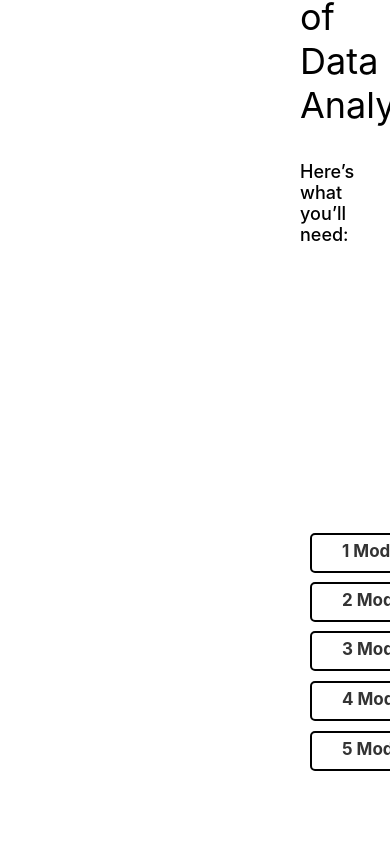
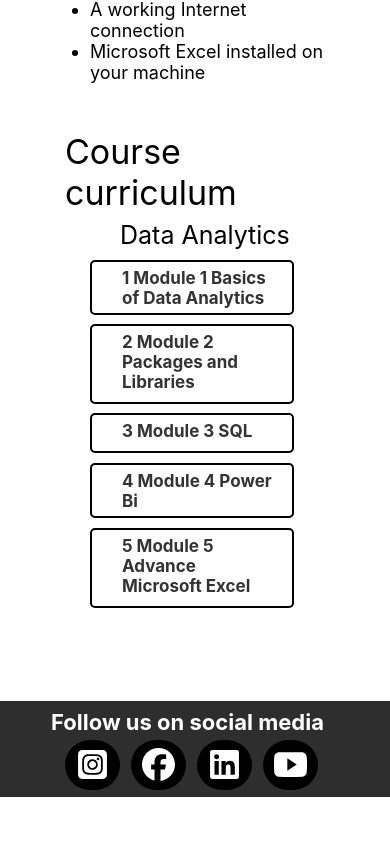
Before and after one commit to Vishal7489/TDS-Project, a React (Create React App) app: page /DataScience in a window 390 px wide. Shown: the part 4939-5784 px from the top of the page. After the commit the page ends 5736 px from the top, so only its background shows below. Built offline with nearby package versions, Linux system fonts and the light colour scheme.

Commit message:
First Commit

```diff
--- a/src/Component/AboutCourse.jsx
+++ b/src/Component/AboutCourse.jsx
@@ -17,7 +17,7 @@ const AboutCourse = () => {
       <li className="Course_para">Wants to start their journey into business analytics or data science</li>
       </ul>
     </div>
-     <div>
+     <div >
      <h1 className="Course2">What do you need to get started with the <br/>
         Fundamental of Data Analytics</h1>
      </div>
@@ -34,7 +34,7 @@ const AboutCourse = () => {
      <div className="course_curriculam">
      <h1 className="curriculam">Course curriculum</h1>
      <h2 className="curriculam_Heading">Data Analytics</h2>
-     <div>
+     <div className="curriculam_module">
       <h2 className="curriculam_para1">1     Module 1 Basics of Data Analytics</h2>
       <h2 className="curriculam_para2">2   Module 2 Packages and Libraries</h2>
       <h2 className="curriculam_para3">3   Module 3 SQL</h2>
--- a/src/Styles/AboutCourse.css
+++ b/src/Styles/AboutCourse.css
@@ -53,6 +53,14 @@ padding-left:300px;
 font-size:36px;
 font-weight:400;
 }
+@media(max-width:430px){
+.Course2{
+position:relative;
+right:210px;
+width:240px;
+bottom:15px;
+}
+}
 .Course3{
 padding-left:300px;
 position:relative;
@@ -66,16 +74,39 @@ font-size:18px;
 font-weight:400;
 font-size:18px;
 }
+@media(max-width:430px){
+.Course4{
+position:relative;
+right:210px;
+width:200px;
+}
+}
 .Course6{
 width:400px;
 position:relative;
 left:70px;
+}
+@media(max-width:430px){
+.Course5{
+position:relative;
+right:320px;
+width:240px;
+font-size:700;
+}
 }
 .curriculam{
 padding-left:500px;
 font-size:34px;
 font-weight:400;
 }
+@media(max-width:430px){
+.curriculam{
+width:280px;
+position:relative;
+right:435px;
+}
+}
+
 .course_curriculam{
 margin-top:58px;
 }
@@ -85,8 +116,18 @@ font-weight:400;
 position:relative;
 bottom:15px;
 font-size:25px;
+}
+@media(max-width:430px){
+.curriculam_Heading{
+position:relative;
+right:400px;
+width:300px;
+color:black;
+font-weight:600;
+}
+}
 
-}
+
 .curriculam_para1{
 border:2px solid black;
 font-size:17px;
@@ -94,12 +135,22 @@ font-weight:700;
 height:30px;
 border-radius:5px;
 padding-top:6px;
-width:660px;
+width:300px;
 margin-left:310px;
 position:relative;
 bottom:25px;
 padding-left:30px;
 }
+@media(max-width:430px){
+.curriculam_module{
+position:relative;
+right:220px;
+}
+}
+
+
+
+
 
 .curriculam_para2{
 border:2px solid black;
--- a/src/Styles/AboutFullStack.css
+++ b/src/Styles/AboutFullStack.css
@@ -71,6 +71,18 @@
     bottom:25px;
     padding-left:30px;
     }
+    @media(max-width:430px){
+    .curriculam_para1{
+    border:2px solid black;
+    width:150px;
+    height:45px;
+    padding-right:20px;
+    }
+    }
+
+
+
+
 
     .curriculam_para2{
     border:2px solid black;
@@ -85,6 +97,14 @@
     bottom:36px;
     padding-left:30px;
     }
+    @media(max-width:430px){
+        .curriculam_para2{
+        border:2px solid black;
+        width:150px;
+        height:70px;
+        padding-right:20px;
+        }
+        }
 
     .curriculam_para3{
     border:2px solid black;
@@ -100,6 +120,19 @@
     padding-left:30px;
     }
 
+    @media(max-width:430px){
+        .curriculam_para3{
+        border:2px solid black;
+        width:150px;
+        height:30px;
+        padding-right:20px;
+        }
+        }
+
+
+
+
+
     .curriculam_para4{
     border:2px solid black;
     font-size:17px;
@@ -114,6 +147,20 @@
     padding-left:30px;
     }
 
+    @media(max-width:430px){
+        .curriculam_para4{
+        border:2px solid black;
+        width:150px;
+        height:45px;
+        padding-right:20px;
+        }
+        }
+
+
+
+
+
+
     .curriculam_para5{
     border:2px solid black;
     font-size:17px;
@@ -127,6 +174,18 @@
     bottom:67px;
     padding-left:30px;
     }
+
+
+    @media(max-width:430px){
+        .curriculam_para5{
+        border:2px solid black;
+        width:150px;
+        height:70px;
+        padding-right:20px;
+        }
+        }
+
+
 
     .curriculam_para6{
         border:2px solid black;
--- a/src/Styles/AboutPython.css
+++ b/src/Styles/AboutPython.css
@@ -65,12 +65,17 @@
     font-weight:700;
     height:30px;
     border-radius:5px;
-    padding-top:6px;
-    width:660px;
+    padding-top:600px;
+    width:20px;
     margin-left:310px;
     position:relative;
     bottom:25px;
     padding-left:30px;
+    }
+    @media(max-width:430px){
+      .curriculam_para1{
+
+      }
     }
 
     .curriculam_para2{
--- a/src/Styles/DataScience.css
+++ b/src/Styles/DataScience.css
@@ -4,7 +4,7 @@ height:1430px;
 }
 @media(max-width:430px){
 .DataScience{
-height:3000px;
+height:2780px;
 }
 }
 .Python1{
```
